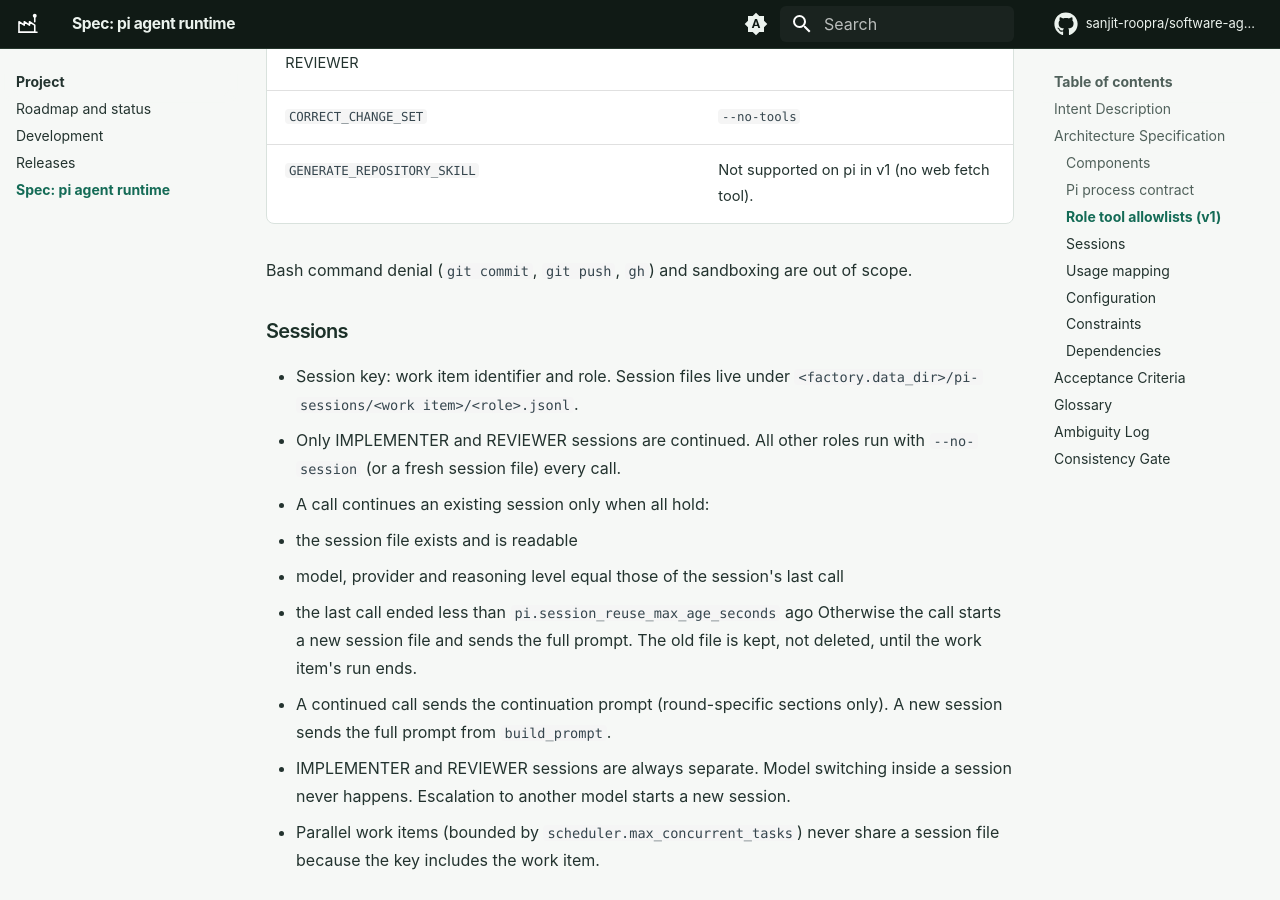
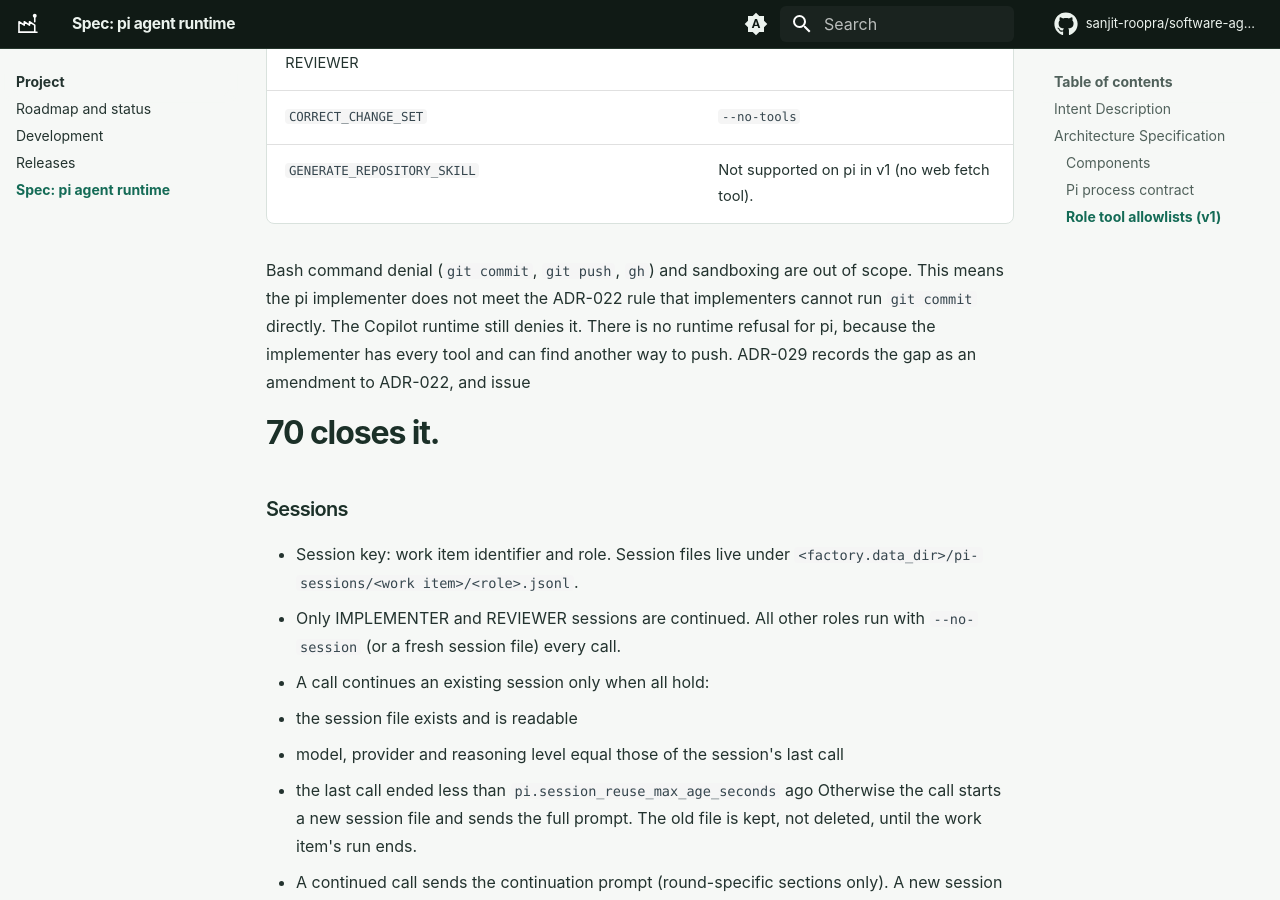
Before and after one commit to sanjit-roopra/software-agent-factory, an MkDocs documentation site: the page built from docs/specs/pi-agent-runtime.md, in a window 1280 px wide and 900 px high, scrolled down 2541 px. Built offline with MkDocs 1.6.1 and Material for MkDocs 9.7.7, drawn with Linux system fonts in a browser that asks for light colours; comment, search, counter and statistics services are not loaded.

Commit message:
docs(spec): record the ADR-022 gap for the pi implementer
Under pi the implementer has unrestricted bash, so git commit is not
denied as ADR-022 requires. Record the decision to document the gap
rather than refuse pi at run time; ADR-029 and #70 follow.

Co-Authored-By: Claude Opus 5.5 <noreply@anthropic.com>
Claude-Session: https://claude.ai/code/session_017dJ9idMSzJuJNohDtmNaoK

```diff
--- a/docs/specs/pi-agent-runtime.md
+++ b/docs/specs/pi-agent-runtime.md
@@ -75,6 +75,11 @@ tracked as a follow-up.
 | `GENERATE_REPOSITORY_SKILL` | Not supported on pi in v1 (no web fetch tool). |
 
 Bash command denial (`git commit`, `git push`, `gh`) and sandboxing are out of scope.
+This means the pi implementer does not meet the ADR-022 rule that implementers
+cannot run `git commit` directly. The Copilot runtime still denies it. There is no
+runtime refusal for pi, because the implementer has every tool and can find
+another way to push. ADR-029 records the gap as an amendment to ADR-022, and issue
+#70 closes it.
 
 ### Sessions
 
```
